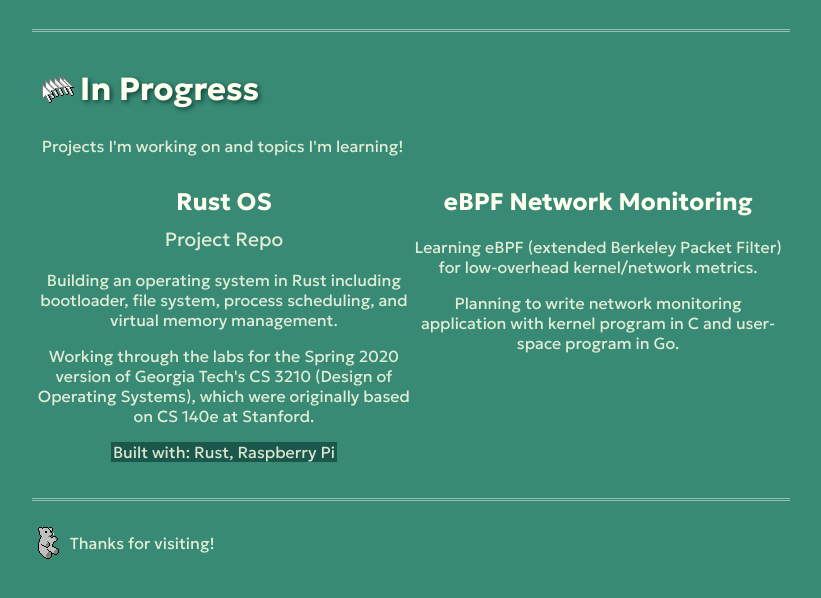
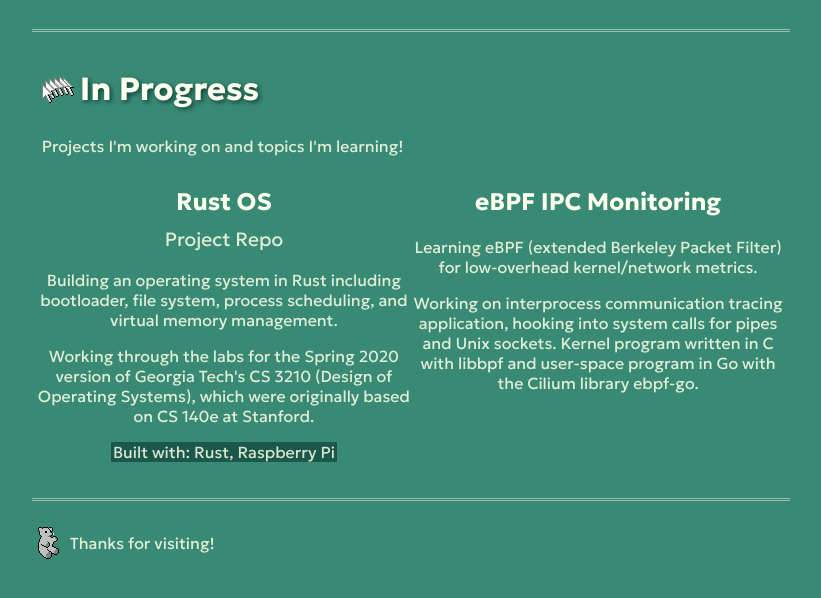
Before and after one commit to abbymartin/portfolio-site, a plain HTML site: page index.html in a window 1280 px wide. Shown: the part 2573-3171 px from the top of the page, without its empty margins (229-1050 px from the left). Drawn offline with Linux system fonts and the light colour scheme; a web font is replaced by a local one.

Commit message:
update ebpf details

```diff
--- a/index.html
+++ b/index.html
@@ -173,9 +173,9 @@
             </div>
 
             <div class="progress-project">
-                <h2>eBPF Network Monitoring</h2>
+                <h2>eBPF IPC Monitoring</h2>
                 <p>Learning eBPF (extended Berkeley Packet Filter) for low-overhead kernel/network metrics.</p>
-                <p>Planning to write network monitoring application with kernel program in C and user-space program in Go.</p>
+                <p>Working on interprocess communication tracing application, hooking into system calls for pipes and Unix sockets. Kernel program written in C with libbpf and user-space program in Go with the Cilium library ebpf-go.</p>
             </div>
 
             </div>
```
